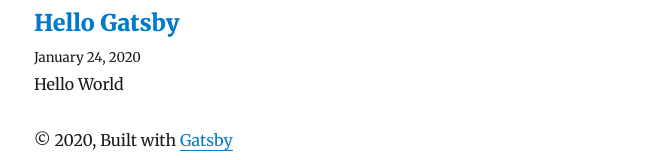
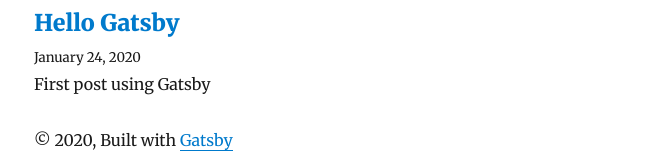
Before and after one commit to sjmiddlebrook/gatsby-personal-blog, a Gatsby site: page / in a window 1280 px wide. Shown: the part 298-458 px from the top of the page, without its empty margins (291-946 px from the left). Built offline with nearby package versions, Linux system fonts and the light colour scheme; Gatsby itself is replaced by a stand-in of ours; some packages are replaced by stand-ins of ours.

Commit message:
Change name of first post

```diff
--- a/content/blog/hello-world/index.md
+++ b/content/blog/hello-gatsby/index.md
@@ -1,7 +1,7 @@
 ---
 title: Hello Gatsby
 date: "2020-01-24T20:52:00Z"
-description: "Hello World"
+description: "First post using Gatsby"
 ---
 
 Introducing my blog built with [Gatsby](https://www.gatsbyjs.org/)!
```
Also changed, not shown: content/blog/hello-gatsby/gatsby-icon.png (added).
